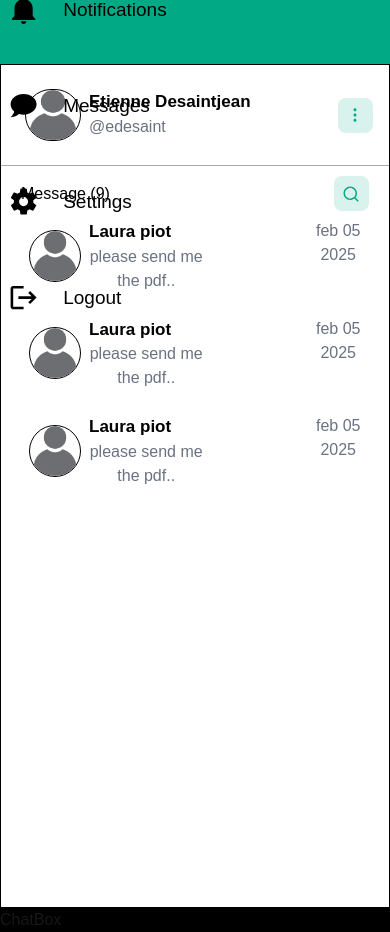
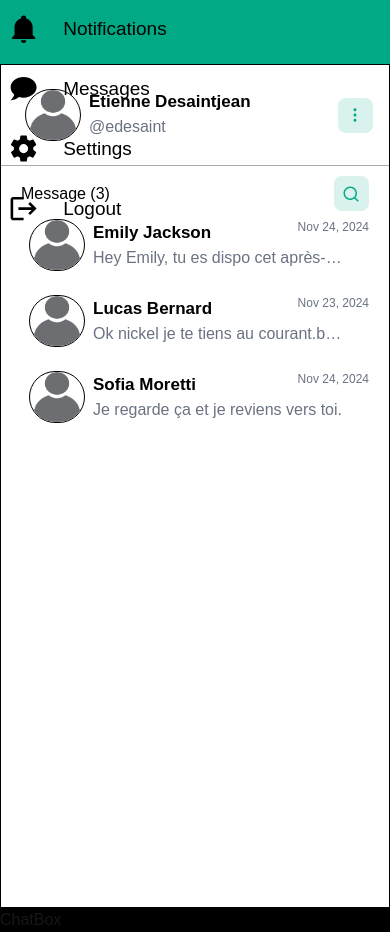
Before and after one commit to 42-matcha-dev/42-matcha, a Next.js app in the folder frontend/: page / in a window 390 px wide. Built offline with nearby package versions, Linux system fonts and the light colour scheme.

Commit message:
feat(frontend): chatPage responsive

```diff
--- a/frontend/src/app/chat/ChatList.tsx
+++ b/frontend/src/app/chat/ChatList.tsx
@@ -1,49 +1,82 @@
-import React from "react";
+import React, { useState, useEffect } from "react";
 import SearchModal from "./SearchModal";
 import { RiMore2Fill } from "react-icons/ri";
 import chatData from "../data/chat";
 
-const MessageList = () => {
+type MessageListProps = {
+  chat: any;
+};
+
+function formatTimestamp(seconds: number) {
+  const date = new Date(seconds * 1000);
+
+  return date.toLocaleDateString("en-US", {
+    month: "short",
+    day: "2-digit",
+    year: "numeric"
+  });
+}
+
+const MessageList = ({ chat }: MessageListProps) => {
     return (
-        <button className="flex flex-row gap-24 px-5 pb-2">
-            <div className="flex flex-row p-2 items-center gap-2">
-                <img src="/default-avatar.png" className="border border-black w-[56px] h-[52px] rounded-full" alt="" />
-                <span className="flex flex-col items-start">
-                    <h3 className="font-semibold text-[17px] text-black">Laura piot</h3>
-                    <p className="font-light text-gray-500">please send me the pdf..</p>
+        <button className="flex flex-row justify-between px-5 pb-2 w-full">
+            <div className="flex flex-row p-2 items-center gap-2 flex-grow min-w-0">
+                <img
+                    src="/default-avatar.png"
+                    className="flex-shrink-0 border border-black w-[56px] h-[52px] rounded-full"
+                    alt=""
+                />
+                <span className="flex flex-col items-start min-w-0">
+                    <h3 className="font-semibold text-[17px] text-black">
+                        {chat?.users[0].fullName}
+                    </h3>
+                    <p className="font-light text-gray-500 max-w-[250px] truncate">
+                        {chat?.lastMessage}
+                    </p>
                 </span>
             </div>
-            <p className="py-2 text-gray-500">feb 05 2025</p>
+            <p className="py-2 flex-shrink-0 text-xs text-gray-500 text-right">
+                {formatTimestamp(chat?.users[0].lastSeen.seconds)}
+            </p>
         </button>
     )
 }
 
 const ChatList = () => {
-    console.log(chatData);
+    const [chats, setChats] = useState([]);
+
+    useEffect(() => {
+        setChats(chatData);
+    }, []);
+
     return (
         <div className="border border-black bg-white h-[100vh] ">
             <div className="flex items-center justify-between p-4 border-b border-b-1 border-[#898989b9]">
                 <div className="flex flex-row p-2 gap-2">
-                    <img src="/default-avatar.png" className="border border-black w-[56px] h-[52px] rounded-full" alt="" />
+                    <img
+                        src="/default-avatar.png"
+                        className="border border-black w-[56px] h-[52px] rounded-full"
+                        alt=""
+                    />
                     <span>
                         <h3 className="font-semibold text-[17px] text-black">Etienne Desaintjean</h3>
                         <p className="font-light text-gray-500">@edesaint</p>
                     </span>
                 </div>
-                <button className="bg-[#D9F2ED] w-[35px] h-[35px] p-2 items-center justify-center rounded-lg">
+                <button className="bg-[#D9F2ED] w-[35px] h-[35px] p-2 items-center justify-center rounded-lg hover:bg-yellow-200">
                     <RiMore2Fill  color="01AA85" className="w-[18px] h-[18px]" />
                 </button>
             </div>
             <div className="w-[100%] px-5 mt-[10px]">
                 <div className="flex flex-row items-center justify-between">
-                    <p className="text-black">Message (9)</p>
+                    <p className="text-black">Message ({chats?.length})</p>
                     <SearchModal />
                 </div>
             </div>
             <main>
-                <MessageList />
-                <MessageList />
-                <MessageList />
+                {chats?.map((chat) => (
+                    <MessageList key={chat.id} chat={chat}/>
+                ))}
             </main>
         </div>
     )
--- a/frontend/src/app/chat/Message.tsx
+++ b/frontend/src/app/chat/Message.tsx
@@ -1,4 +1,3 @@
-import { div } from "framer-motion/client";
 
 export default function Message() {
     return (
--- a/frontend/src/app/chat/NavLinks.tsx
+++ b/frontend/src/app/chat/NavLinks.tsx
@@ -4,14 +4,16 @@ import { mdiAccount, mdiMagnify, mdiBell, mdiChat, mdiCog, mdiLogout } from '@md
 
 const NavLinks = () => {
     return (
-        <section className="sticky lg:static top-0 flex items-center lg:items-start lg:justify-start h-[7vh] lg:h-[100vh] w-[100%] lg:w-[200px] py-8 lg:py-0 bg-[#01AA85]">
+        <section className="sticky md:static top-0 flex items-center md:items-start md:justify-start h-[7vh] md:h-[100vh] w-[100%] md:w-[200px] py-8 md:py-0 bg-[#01AA85]">
             <main className="w-[100vh]">
-                <div>
-                    <span>
-                        <img src="/logo_apple.jpg" className="w-[56px] h-[52px] object-contain" alt="" />
+                <div className="flex flex-col w-[100%] items-center justify-center">
+                    <span className="w-full h-full border border-b-black items-">
+                        <img
+                            src="/logo_apple.jpg"
+                            className="w-[56px] h-[52px] object-contain"
+                            alt=""
+                        />
                     </span>
-                </div>
-                <div className="flex flex-col w-[100%] items-center justify-center">
                     <NavbarButtonElement path={mdiAccount} size={1.3} title={"Profile"} color={"black"} />
                     <NavbarButtonElement path={mdiMagnify} size={1.3} title={"Search"} color={"black"} />
                     <NavbarButtonElement path={mdiBell} size={1.3} title={"Notifications"} color={"black"} />
--- a/frontend/src/app/chat/SearchModal.tsx
+++ b/frontend/src/app/chat/SearchModal.tsx
@@ -5,7 +5,7 @@ import { RiSearchLine } from "react-icons/ri";
 const SearchModal = () => {
     return (
         <div>
-            <button className="bg-[#D9F2ED] w-[35px] h-[35px] p-2 items-center justify-center rounded-lg">
+            <button className="bg-[#D9F2ED] w-[35px] h-[35px] p-2 items-center justify-center rounded-lg hover:bg-yellow-200">
                 <RiSearchLine color="01AA85" className="w-[18px] h-[18px]" />
             </button>
         </div>
--- a/frontend/src/app/components/NavbarButtonElement.tsx
+++ b/frontend/src/app/components/NavbarButtonElement.tsx
@@ -12,7 +12,7 @@ interface NavbarElementProps {
 
 const NavbarButtonElement = ({ path, size, title, color, onClick}: NavbarElementProps) => {
   return (
-    <button className="w-full flex flex-row items-center hover:bg-blue-300 h-24" onClick={onClick}>
+    <button className="w-full flex flex-row items-center justify-start hover:bg-blue-300 h-15" onClick={onClick}>
       <div className="flex items-center gap-2">
         <div className="p-2">
             <Icon path={path} size={size} color={color} />
--- a/frontend/src/app/data/chat.js
+++ b/frontend/src/app/data/chat.js
@@ -36,7 +36,7 @@ const chatData = [
         username: "lucasB"
       }
     ],
-    lastMessage: "Ok nickel je te tiens au courant."
+    lastMessage: "Ok nickel je te tiens au courant.bonjour est-ce que tu peux enfin me dire quelle est son prenom stp... c'est urgent"
   },
 
   {
```
Also changed, not shown: 1 other file (tests, documents, lock files or other folders).
